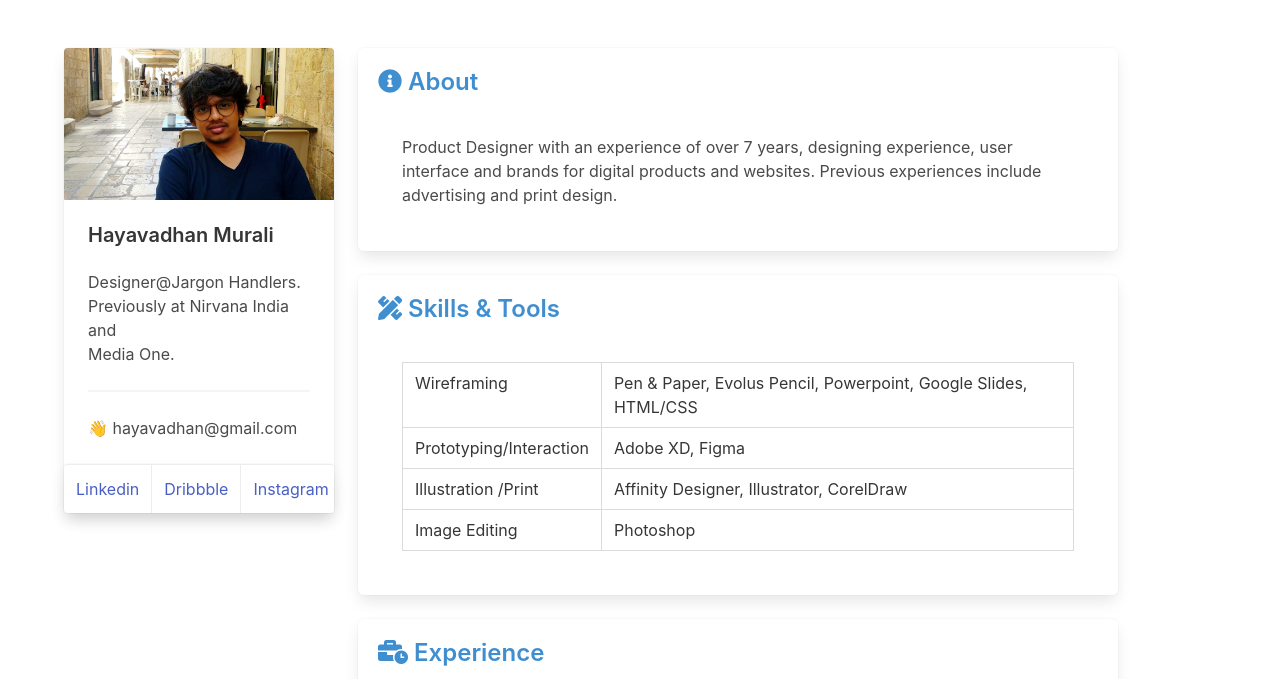
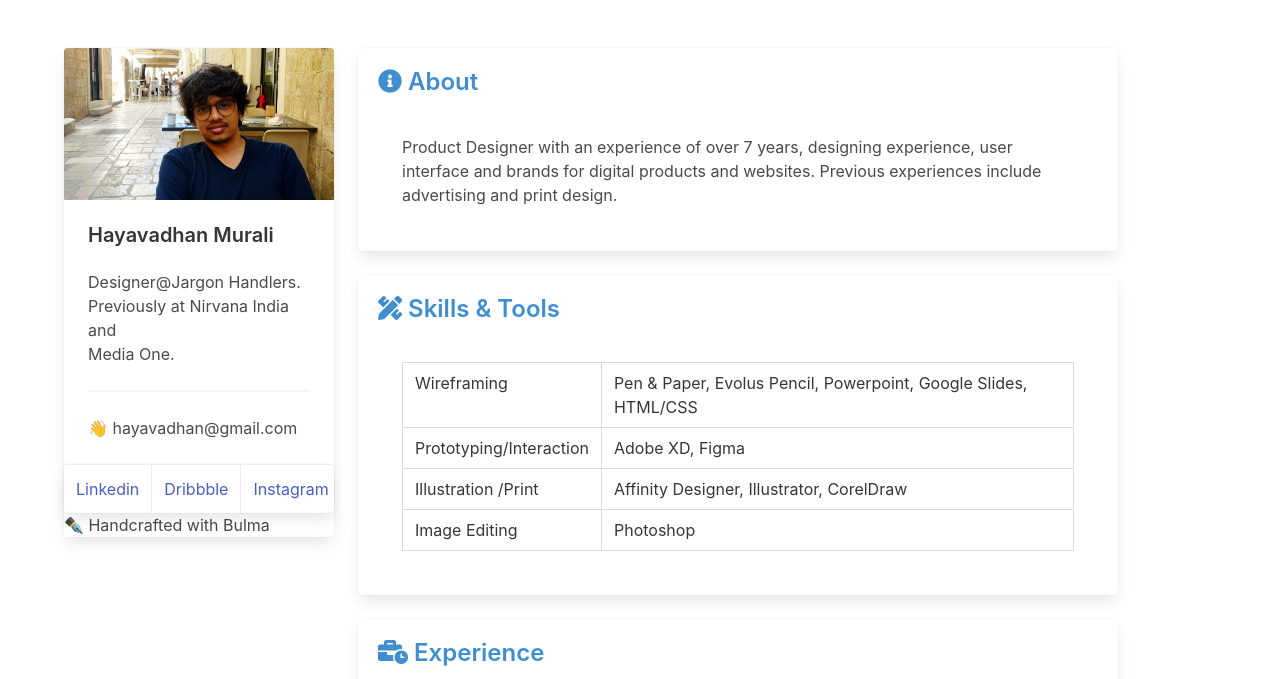
Before and after one commit to hayavadhan/Portfolio, a plain HTML site: page profile.html in a window 1280 px wide. Shown: the top 679 px of the page. Drawn offline with nearby package versions, Linux system fonts and the light colour scheme.

Commit message:
Update profile.html

```diff
--- a/profile.html
+++ b/profile.html
@@ -46,6 +46,7 @@
 
               </footer>
             </div>
+            ✒️ Handcrafted with Bulma
           </div><br>
 
 
```
